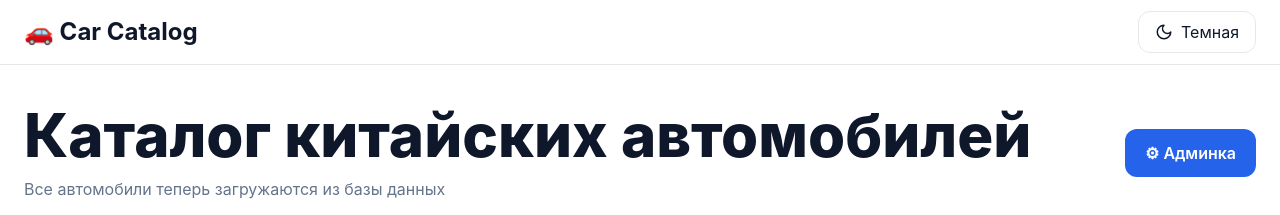
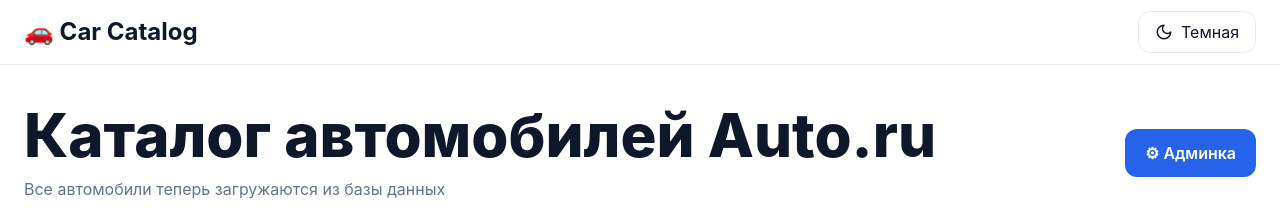
Before and after one commit to nevalyashka94/car-catalog, a React (Vite) app: page /#/ in a window 1280 px wide. Shown: the top 215 px of the page. Built offline with nearby package versions, Linux system fonts and the light colour scheme; no server answers; the database is empty.

Commit message:
Update Home.tsx

```diff
--- a/src/pages/Home.tsx
+++ b/src/pages/Home.tsx
@@ -14,7 +14,7 @@
             <div>
 
               <h1 className="text-6xl font-extrabold">
-                Каталог китайских автомобилей
+                Каталог автомобилей Auto.ru
               </h1>
 
               <p className="mt-3 text-slate-500">
```
